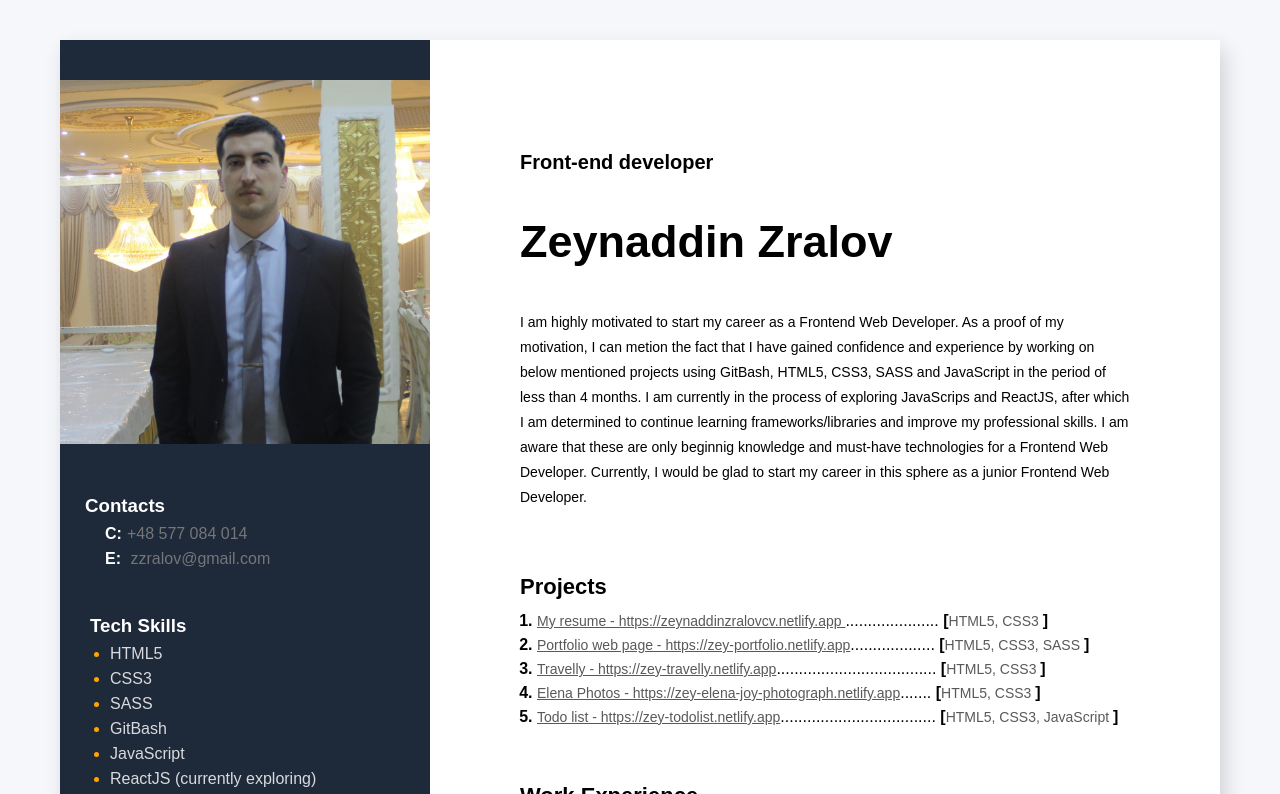
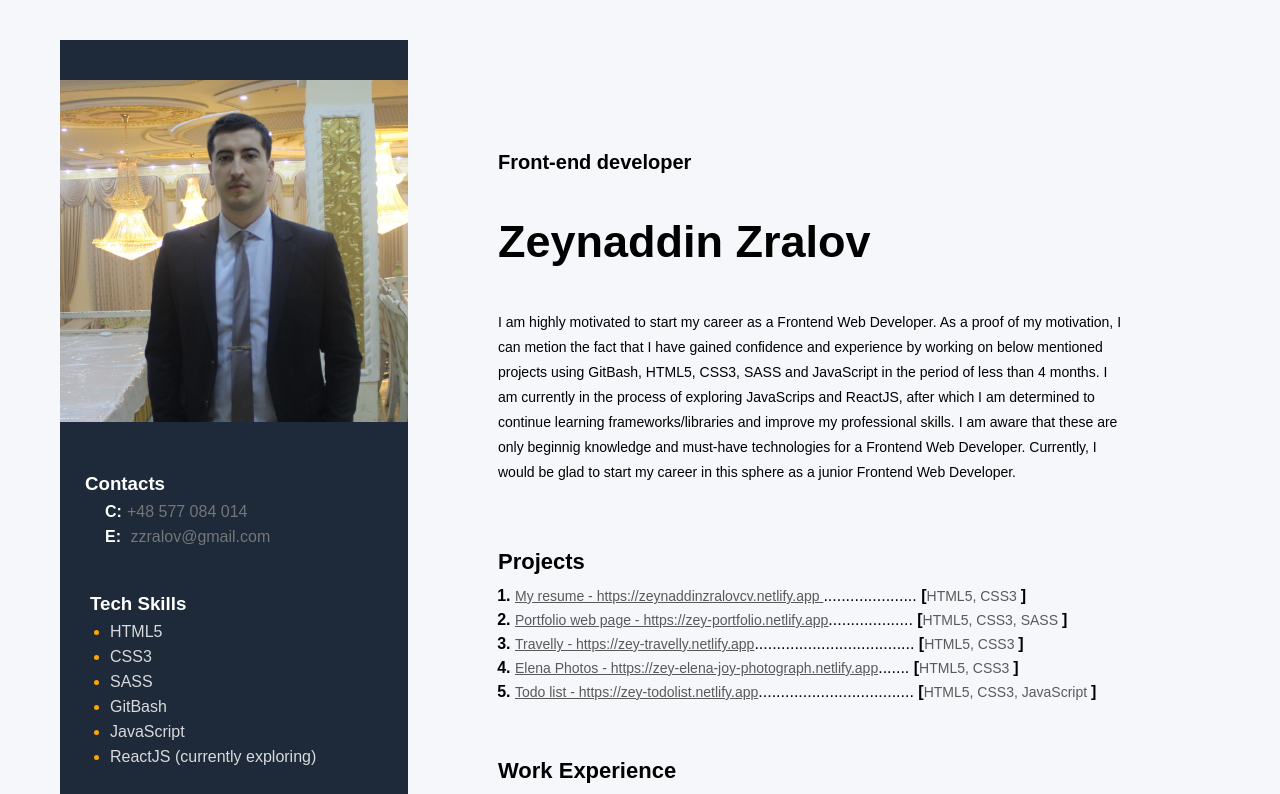
Before and after one commit to Zeynaddin/rsschool-cv, a plain HTML site: page index.html in a window 1280 px wide. Shown: the top 794 px of the page. Drawn offline with Linux system fonts and the light colour scheme; files that its build step writes are made by us from their sources.

Commit message:
float added

```diff
--- a/styles.css
+++ b/styles.css
@@ -12,18 +12,22 @@ body {
 }
 .all-together {
   background-color: white;
-  display: flex;
   box-shadow: 5px 9px 20px rgba(0, 0, 0, 0.15);
+  height: 100%;
 }
 
 .aside {
   background-color: #1e2939;
-  width: 370px;
+  width: 30%;
   color: white;
   line-height: 25px;
+  float: left;
+
+  padding-bottom: 445px;
+  margin-bottom: -445px;
 }
 img {
-  width: 370px;
+  width: 100%;
   height: auto;
   padding-top: 40px;
   padding-bottom: 40px;
@@ -79,6 +83,8 @@ a.link:hover {
   padding-right: 90px;
   padding-top: 110px;
   padding-bottom: 110px;
+  float: left;
+  width: 70%;
 }
 
 .skill-name {
```
